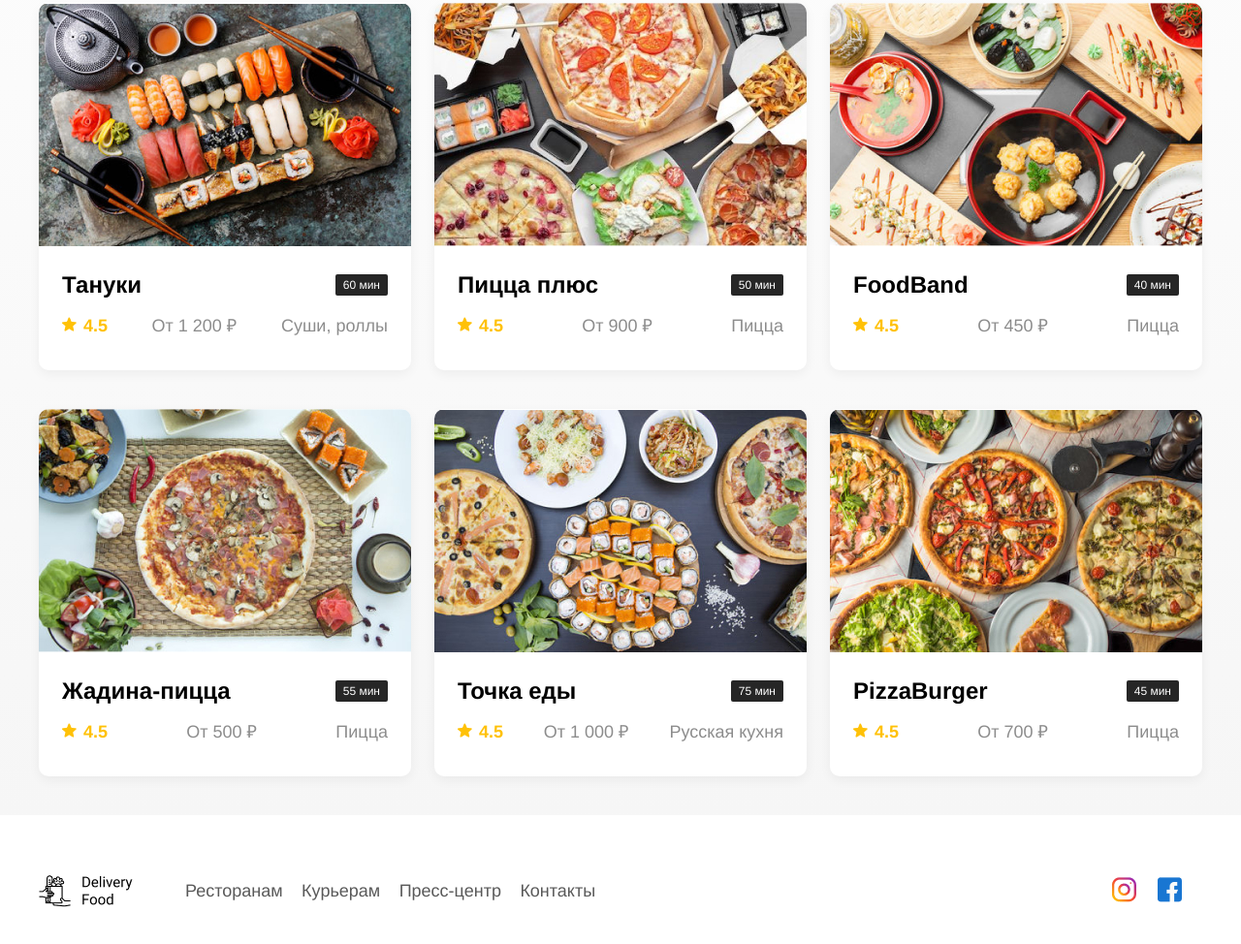
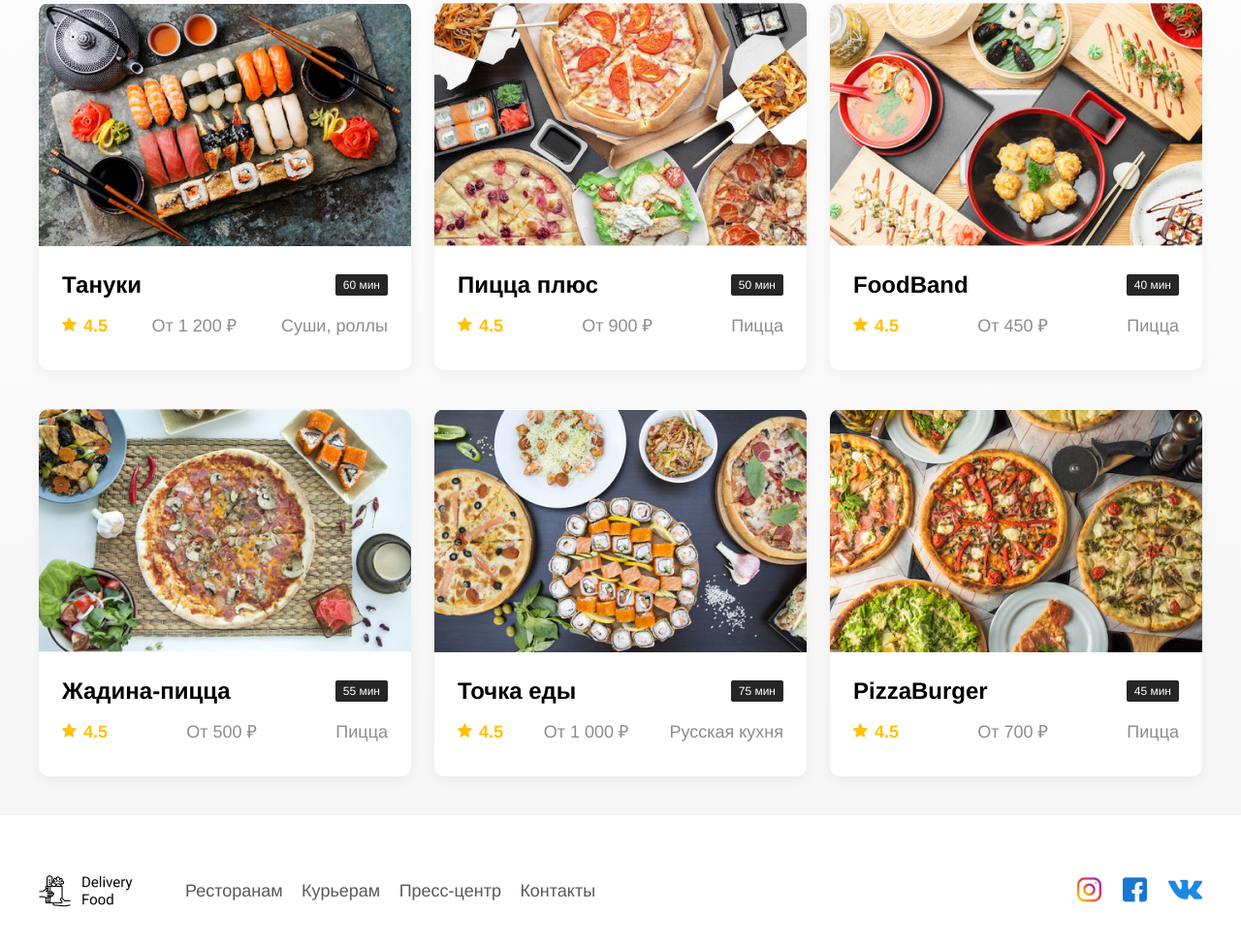
Before and after one commit to ephemeralCode/deliveryFood, a plain HTML site: page index.html in a window 1280 px wide. Shown: the part 539-1513 px from the top of the page at 97% size. Drawn offline with Linux system fonts and the light colour scheme; a script that the page names is missing.

Commit message:
Update index.html

```diff
--- a/index.html
+++ b/index.html
@@ -156,7 +156,7 @@
                 <div class="footerBlockSocial">
                     <a class="footerSocial" href="#"><img src="img/social/inst.png" alt=""></a>
                     <a class="footerSocial" href="#"><img src="img/social/facebook.png" alt=""></a>
-                    <a class="footerSocial" href="#"><img src="img/socialvk.png" alt=""></a>
+                    <a class="footerSocial" href="#"><img src="img/social/vk.png" alt=""></a>
                 </div>
             </div>
         </footer>
```
